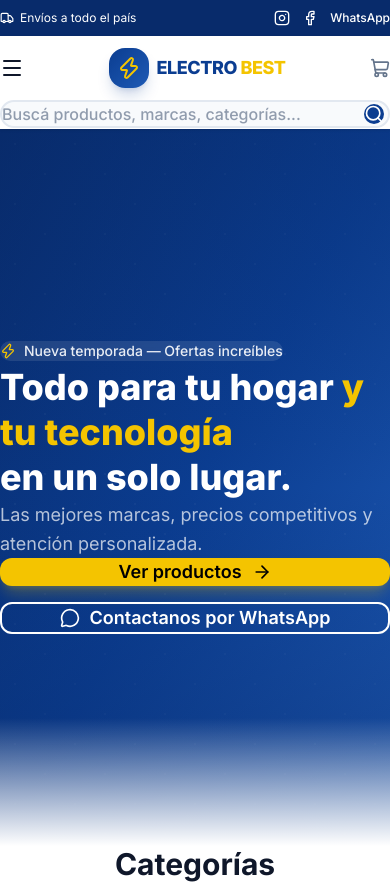
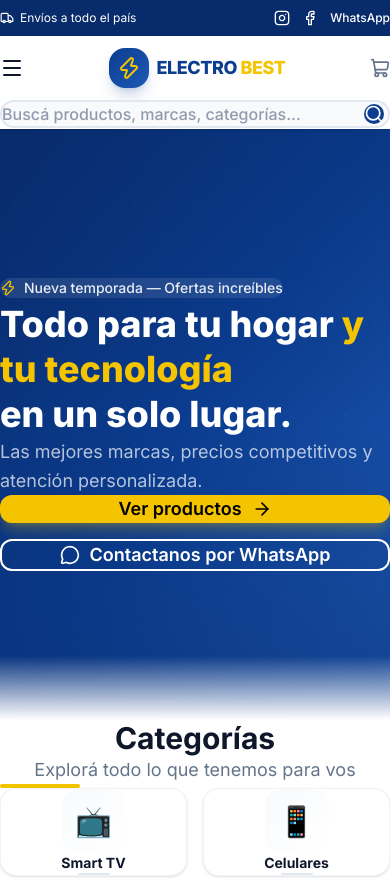
Before and after one commit to luccamm1/electro-best, a Next.js app: page / in a window 390 px wide. Shown: the top 884 px of the page. Built offline with nearby package versions, Linux system fonts and the light colour scheme.

Commit message:
Reduce mobile spacing in Hero section

```diff
--- a/src/components/home/Hero.tsx
+++ b/src/components/home/Hero.tsx
@@ -16,7 +16,7 @@ const floatingProducts = [
 
 export default function Hero() {
   return (
-    <section className="relative min-h-[85vh] sm:min-h-[90vh] flex items-center overflow-hidden bg-gradient-to-br from-primary-dark via-primary to-primary-light">
+    <section className="relative min-h-[70vh] sm:min-h-[90vh] flex items-center overflow-hidden bg-gradient-to-br from-primary-dark via-primary to-primary-light">
       <div className="absolute inset-0 opacity-[0.03]">
         <div className="absolute inset-0" style={{
           backgroundImage: `radial-gradient(circle at 25% 25%, white 1px, transparent 1px), radial-gradient(circle at 75% 75%, white 1px, transparent 1px)`,
@@ -39,7 +39,7 @@ export default function Hero() {
         </motion.div>
       ))}
 
-      <div className="relative z-10 max-w-7xl mx-auto px-4 sm:px-6 lg:px-8 py-20 sm:py-32">
+      <div className="relative z-10 max-w-7xl mx-auto px-4 sm:px-6 lg:px-8 py-12 sm:py-32">
         <div className="grid lg:grid-cols-2 gap-12 items-center">
           <motion.div
             initial={{ opacity: 0, x: -50 }}
@@ -118,7 +118,7 @@ export default function Hero() {
         </div>
       </div>
 
-      <div className="absolute bottom-0 left-0 right-0 h-32 bg-gradient-to-t from-bg to-transparent" />
+      <div className="absolute bottom-0 left-0 right-0 h-16 sm:h-32 bg-gradient-to-t from-bg to-transparent" />
     </section>
   );
 }
```
